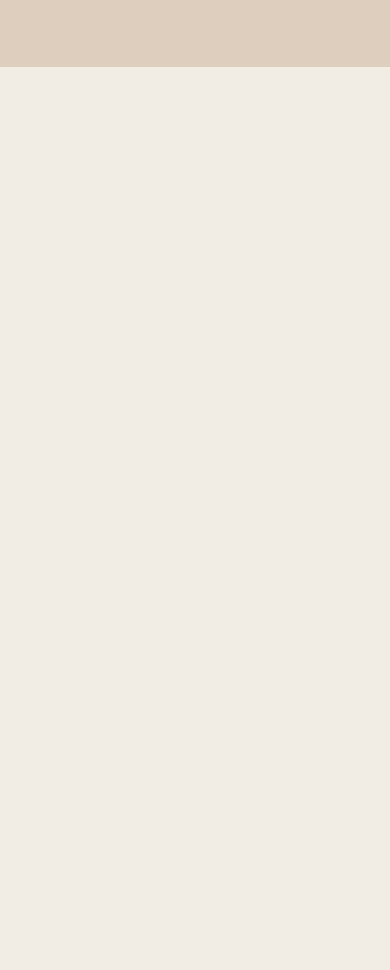
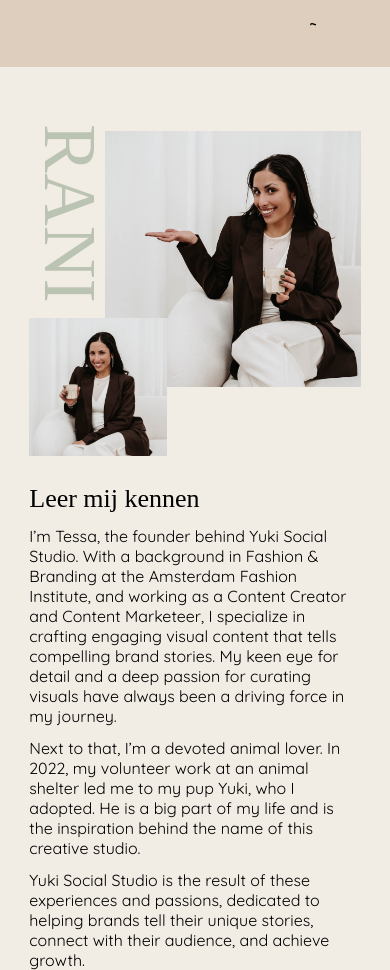
Before and after one commit to dannyfrelink/portfolio-rani, a React (Create React App) app: page / in a window 390 px wide. Shown: the part 2800-3770 px from the top of the page. Before the commit the page ends 2931 px from the top, so only its background shows below. Built offline with nearby package versions, Linux system fonts and the light colour scheme; a web font is replaced by a local one.

Commit message:
feat: create About section for mobile

```diff
--- a/src/App.css
+++ b/src/App.css
@@ -291,3 +291,63 @@ main #reviews .carousel svg:first-of-type {
 main #reviews .carousel svg:last-of-type {
 	right: 7.5%;
 }
+
+/* Main content About styling */
+main #about {
+	width: 85%;
+	max-width: 455px;
+	margin: 0 auto;
+}
+main #about .about-images {
+	position: relative;
+}
+
+main #about .about-images h4 {
+	position: absolute;
+	left: 0;
+	transform: rotate(90deg);
+	transform-origin: 25% 45%;
+	font-size: clamp(60px, 18.75vw, 100px);
+}
+
+main #about .about-images img {
+	object-fit: cover;
+	object-position: center;
+}
+
+main #about .about-images img:first-of-type {
+	width: 65.63vw;
+	max-width: 350px;
+	height: 65.63vw;
+	max-height: 350px;
+	display: block;
+	margin-left: auto;
+}
+
+main #about .about-images img:last-of-type {
+	width: 35.31vw;
+	max-width: 188px;
+	height: 35.31vw;
+	max-height: 188px;
+	position: absolute;
+	bottom: calc(-35.31vw / 2);
+	left: 0;
+}
+
+main #about .about-text {
+	margin-top: calc((35.31vw / 2) + 1.75rem);
+}
+
+main #about .about-text > *:not(:last-child) {
+	margin-bottom: 0.75rem;
+}
+
+@media (min-width: 535px) {
+	main #about .about-images img:last-of-type {
+		bottom: -94px;
+	}
+
+	main #about .about-text {
+		margin-top: calc(94px + 1.75rem);
+	}
+}
--- a/src/App.js
+++ b/src/App.js
@@ -4,10 +4,13 @@ import logo from "./logo.svg";
 import MenuRoundedIcon from "@mui/icons-material/MenuRounded";
 import { Link, Element } from "react-scroll";
 import coverImage from "./assets/images/cover.JPG";
+import aboutImageBig from "./assets/images/about-big.JPG";
+import aboutImageSmall from "./assets/images/about-small.JPG";
 import Service from "./components/Service";
 import Pros from "./components/Pros";
 import Carousel from "./components/Carousel";
 import { navItems, prosItems, reviewItems, servicesItems } from "./variables";
+import AboutImages from "./components/AboutImages";
 
 function App() {
 	const [navOpen, setNavOpen] = useState(false);
@@ -126,6 +129,47 @@ function App() {
 
 					<Carousel children={reviewItems} />
 				</Element>
+
+				<Element
+					id="about"
+					name={navItems[3].toLowerCase().split(" ").join("-")}
+				>
+					<AboutImages
+						title="RANI"
+						imageBig={aboutImageBig}
+						imageSmall={aboutImageSmall}
+					/>
+
+					<section className="about-text">
+						<h2>Leer mij kennen</h2>
+
+						<p>
+							I’m Tessa, the founder behind Yuki Social Studio.
+							With a background in Fashion & Branding at the
+							Amsterdam Fashion Institute, and working as a
+							Content Creator and Content Marketeer, I specialize
+							in crafting engaging visual content that tells
+							compelling brand stories. My keen eye for detail and
+							a deep passion for curating visuals have always been
+							a driving force in my journey.
+						</p>
+
+						<p>
+							Next to that, I’m a devoted animal lover. In 2022,
+							my volunteer work at an animal shelter led me to my
+							pup Yuki, who I adopted. He is a big part of my life
+							and is the inspiration behind the name of this
+							creative studio.
+						</p>
+
+						<p>
+							Yuki Social Studio is the result of these
+							experiences and passions, dedicated to helping
+							brands tell their unique stories, connect with their
+							audience, and achieve growth.
+						</p>
+					</section>
+				</Element>
 			</main>
 
 			<footer></footer>
--- /dev/null
+++ b/src/components/AboutImages.js
@@ -0,0 +1,11 @@
+const AboutImages = ({ title, imageBig, imageSmall }) => {
+	return (
+		<section className="about-images">
+			<h4>{title}</h4>
+			<img src={imageBig} alt="Over Mij ContentFlow Media" />
+			<img src={imageSmall} alt="Over Mij ContentFlow Media" />
+		</section>
+	);
+};
+
+export default AboutImages;
```
Also changed, not shown: src/assets/images/about-big.JPG (renamed from src/assets/images/IMG_6542.JPG), src/assets/images/about-small.JPG (renamed from src/assets/images/IMG_6531.JPG).
